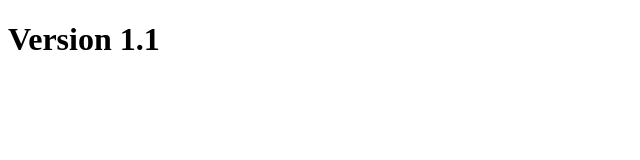
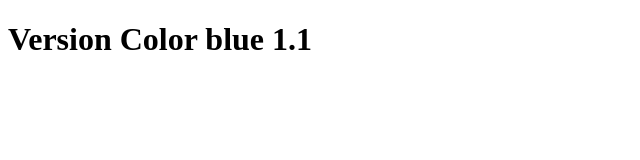
Before and after one commit to MajidFonzie/version-control-demo, a plain HTML site: page index.html in a window 1280 px wide. Shown: the whole page, without its empty margins (0-640 px from the left). Drawn offline with Linux system fonts and the light colour scheme.

```diff
--- a/index.html
+++ b/index.html
@@ -4,6 +4,6 @@
     <title>Version Control Demo</title>
 </head>
 <body>
-    <h1>Version 1.1</h1>
+    <h1>Version Color blue 1.1</h1>
 </body>
 </html>
```
